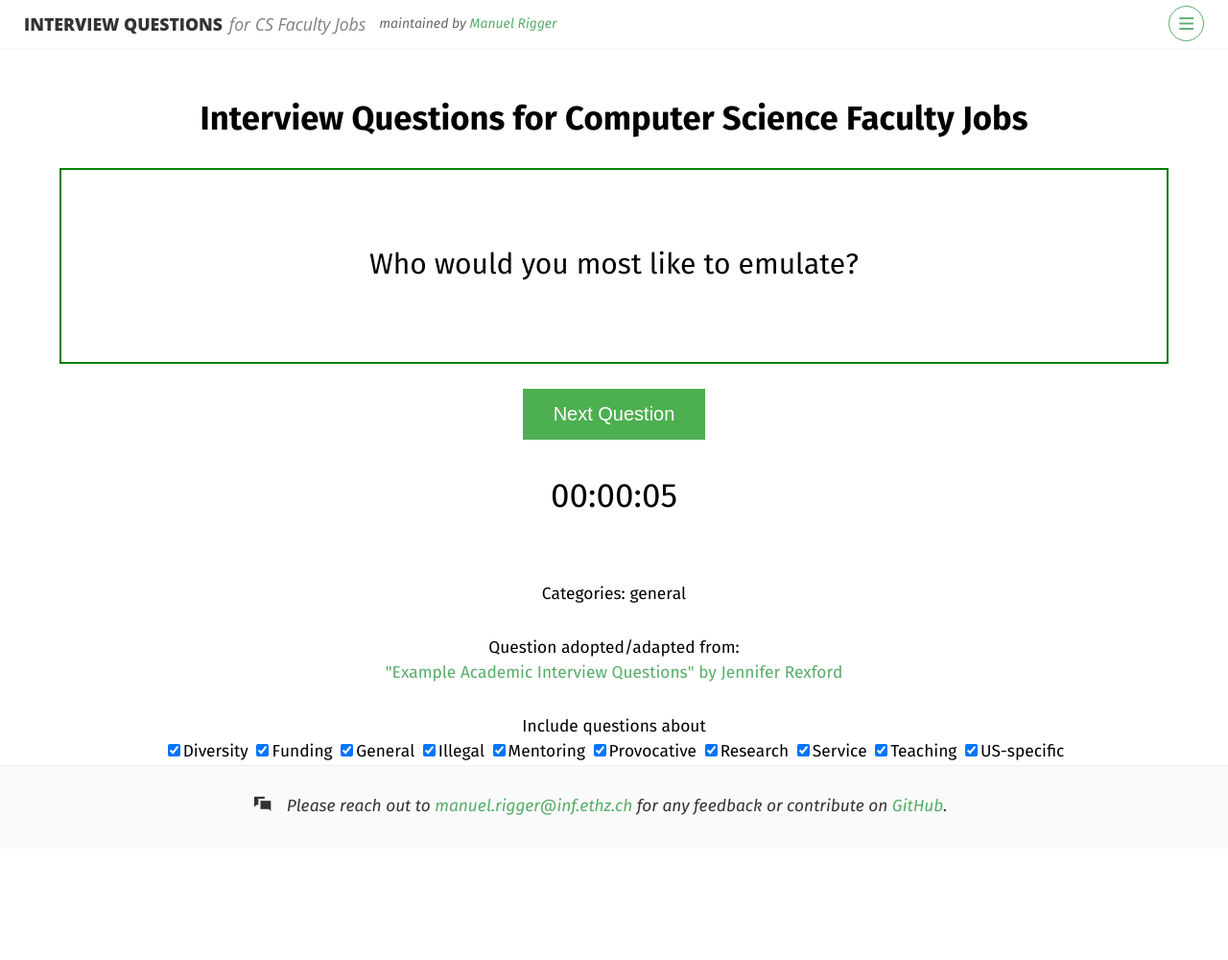
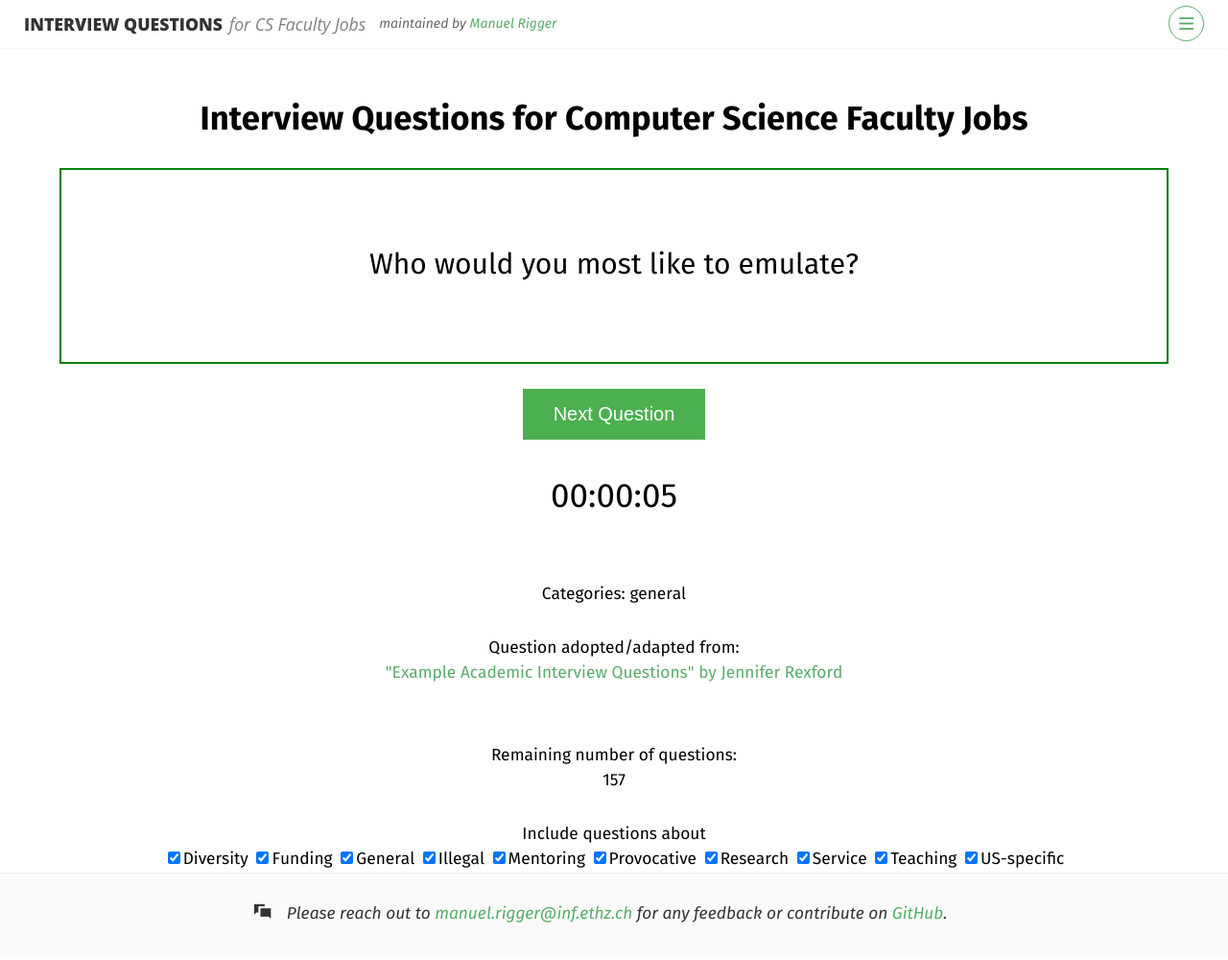
Before and after one commit to csfaculty/csfaculty.github.io, a Jekyll site: the page built from index.html, in a window 1280 px wide and 1056 px high. Shown: the top 1000 px of the window at 96% size. Built offline with Jekyll 4.4.1, drawn with Linux system fonts in a browser that asks for light colours; some web fonts are replaced; some of the changed lines change nothing that is shown.

Commit message:
Display the number of remaining questions

```diff
--- a/index.html
+++ b/index.html
@@ -17,6 +17,8 @@ role: home
 	 <br />
 	 Categories: <span id="categories"></span>
 	 <div style="padding:30px 25px;">Question adopted/adapted from: <div id="question_source"></div></div>
+	 <div style="padding:30px 25px;">Remaining number of questions: <div id="nr_questions"></div></div>
+
 
 	<div>Include questions about</div>
 	<div id="checkboxes">
@@ -671,10 +673,19 @@ function checkboxToggle(category) {
 	} else {
 		excludedCategories.push(category);
 	}
+	updateNrCurrentQuestions()
 }
 
 function intersect(a, b) {
   return a.filter(Set.prototype.has, new Set(b));
+}
+
+function getFilteredQuestions() {
+	return questions.filter(s => intersect(categories[s], excludedCategories).length == 0);
+}
+
+function updateNrCurrentQuestions() {
+	document.getElementById("nr_questions").innerHTML = getFilteredQuestions().length
 }
 
 function nextQuestion() {
@@ -684,7 +695,8 @@ function nextQuestion() {
 			console.log(questions[i] + ' has no categories!');
 		}
 	}
-	currentQuestions = questions.filter(s => intersect(categories[s], excludedCategories).length == 0);
+	currentQuestions = getFilteredQuestions();
+	updateNrCurrentQuestions()
 	if (currentQuestions.length == 0) {
 		alert("Out of questions!");
 		return;
@@ -707,7 +719,6 @@ function nextQuestion() {
 		borderColor = 'green';
 	}
 	document.getElementById("questionborder").style.borderColor = borderColor;
-
 	questions = questions.filter(s => s != currentQuestions[idx]);
 	startTime = new Date().getTime();
 }
```
